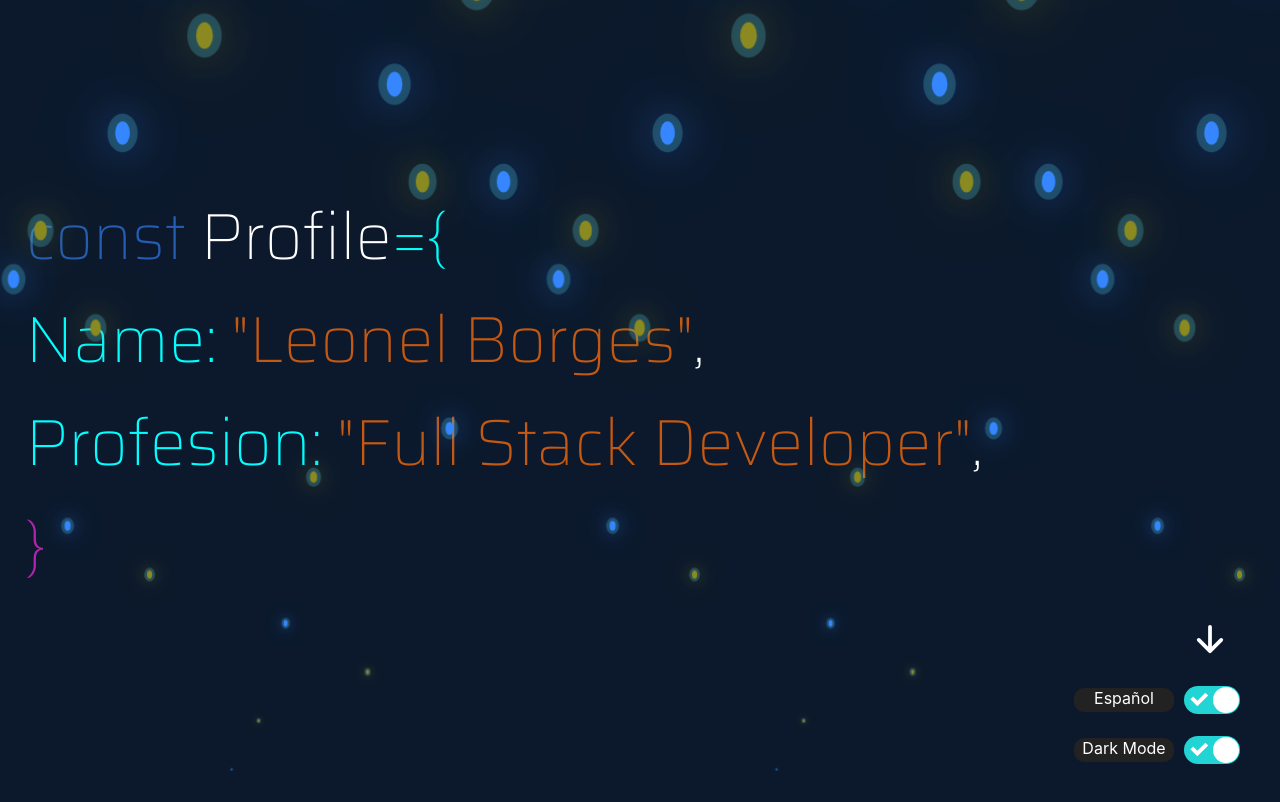
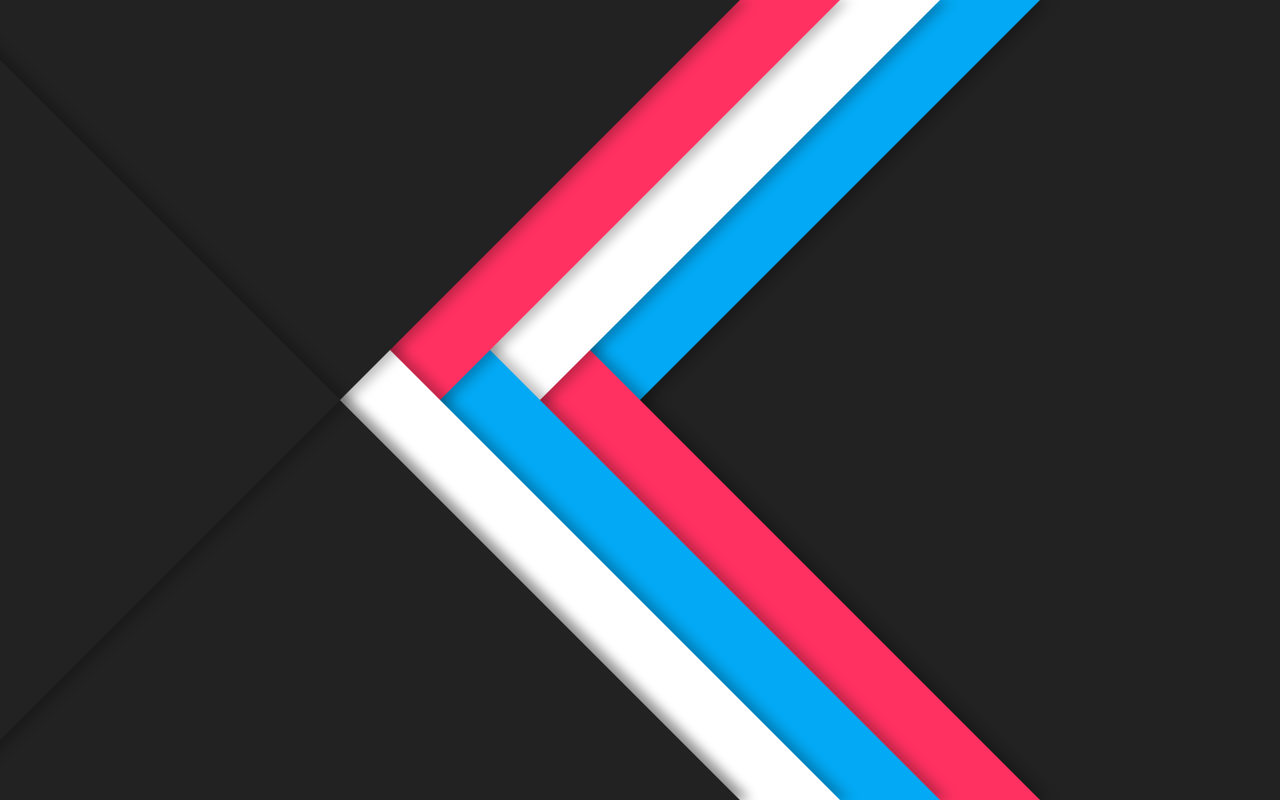
Before and after one commit to leonelborgesdev/portfolio, a React (Create React App) app: page / in a window 1280 px wide. Shown: the top 802 px of the page. Built offline with nearby package versions, Linux system fonts and the light colour scheme; a web font is replaced by a local one.

Commit message:
dark mode

```diff
--- a/src/App.js
+++ b/src/App.js
@@ -2,12 +2,13 @@ import "./App.css";
 import { Routes, Route } from "react-router-dom";
 import { Portfolio } from "./components/Portfolio/Portfolio";
 import { BtnVideo } from "./components/Video/BtnVideo";
+import { DarkMode } from "./components/DarkMode/DarkMode";
 
 function App() {
   return (
     <div className="App">
       <Routes>
-        <Route exact path="/" element={<Portfolio />} />
+        <Route exact path="/" element={<DarkMode />} />
         <Route exact path="/:id" element={<BtnVideo />} />
       </Routes>
     </div>
--- /dev/null
+++ b/src/components/DarkMode/DarkMode.css
@@ -0,0 +1,65 @@
+.containerBodyDarkMode{
+    margin: 0;
+    padding: 0;
+    box-sizing: border-box;
+}
+.containerBodyDarkMode section{
+    position: relative;
+    width: 100%;
+    height: 100vh;
+    background: #222;
+    overflow: hidden;
+}
+.layer{
+    position: absolute;
+    top: 0;
+    left: -50%;
+    width: 100%;
+    height: 100vh;
+    box-shadow: 10px 0 10px rgba(0, 0, 0, 0.25);
+}
+.layer.layer1{
+    background: #03a9f4;
+    transform: skewX(-45deg) translateX(0);
+    z-index: 1;
+}
+.layer.layer2{
+    background: #fff;
+    transform: skewX(-45deg) translateX(-100px);
+    z-index: 3;
+}
+.layer.layer3{
+    background: #ff3161;
+    transform: skewX(-45deg) translateX(-200px);
+    z-index: 5;
+}
+.layer.layer4{
+    background: #222;
+    transform: skewX(-45deg) translateX(-300px);
+    z-index: 10;
+}
+.layer.layer5{
+    background: #ff3161;
+    transform: skewX(45deg) translateX(0px);
+    z-index: 2;
+}
+.layer.layer6{
+    background: #03a9f4;
+    transform: skewX(45deg) translateX(-100px);
+    z-index: 4;
+}
+.layer.layer7{
+    background: #fff;
+    transform: skewX(45deg) translateX(-200px);
+    z-index: 6;
+}
+.layer.layer8{
+    background: #222;
+    transform: skewX(45deg) translateX(-300px);
+    z-index: 8;
+}
+.layer.layer9{
+    background: transparent;
+    transform: skewX(45deg) translateX(-300px);
+    z-index: 10;
+}
--- /dev/null
+++ b/src/components/DarkMode/DarkMode.jsx
@@ -0,0 +1,20 @@
+import React from "react";
+import "./DarkMode.css";
+
+export const DarkMode = () => {
+  return (
+    <div className="containerBodyDarkMode">
+      <section>
+        <div className="layer layer1"></div>
+        <div className="layer layer2"></div>
+        <div className="layer layer3"></div>
+        <div className="layer layer4"></div>
+        <div className="layer layer5"></div>
+        <div className="layer layer6"></div>
+        <div className="layer layer7"></div>
+        <div className="layer layer8"></div>
+        <div className="layer layer9"></div>
+      </section>
+    </div>
+  );
+};
```
